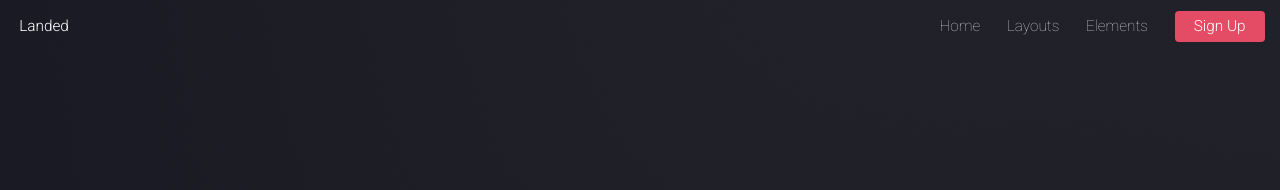
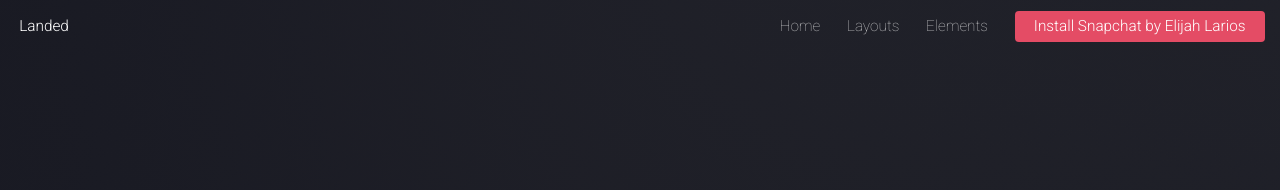
Before and after one commit to elijahalarios/elijahalarios.github.io, a plain HTML site: page index.html in a window 1280 px wide. Shown: the top 190 px of the page. Drawn offline with Linux system fonts and the light colour scheme.

Commit message:
Update index.html

```diff
--- a/index.html
+++ b/index.html
@@ -41,7 +41,7 @@
 								</ul>
 							</li>
 							<li><a href="elements.html">Elements</a></li>
-							<li><a href="#" class="button special">Sign Up</a></li>
+							<li><a href="#" class="button special">Install Snapchat by Elijah Larios</a></li>
 						</ul>
 					</nav>
 				</header>
```
